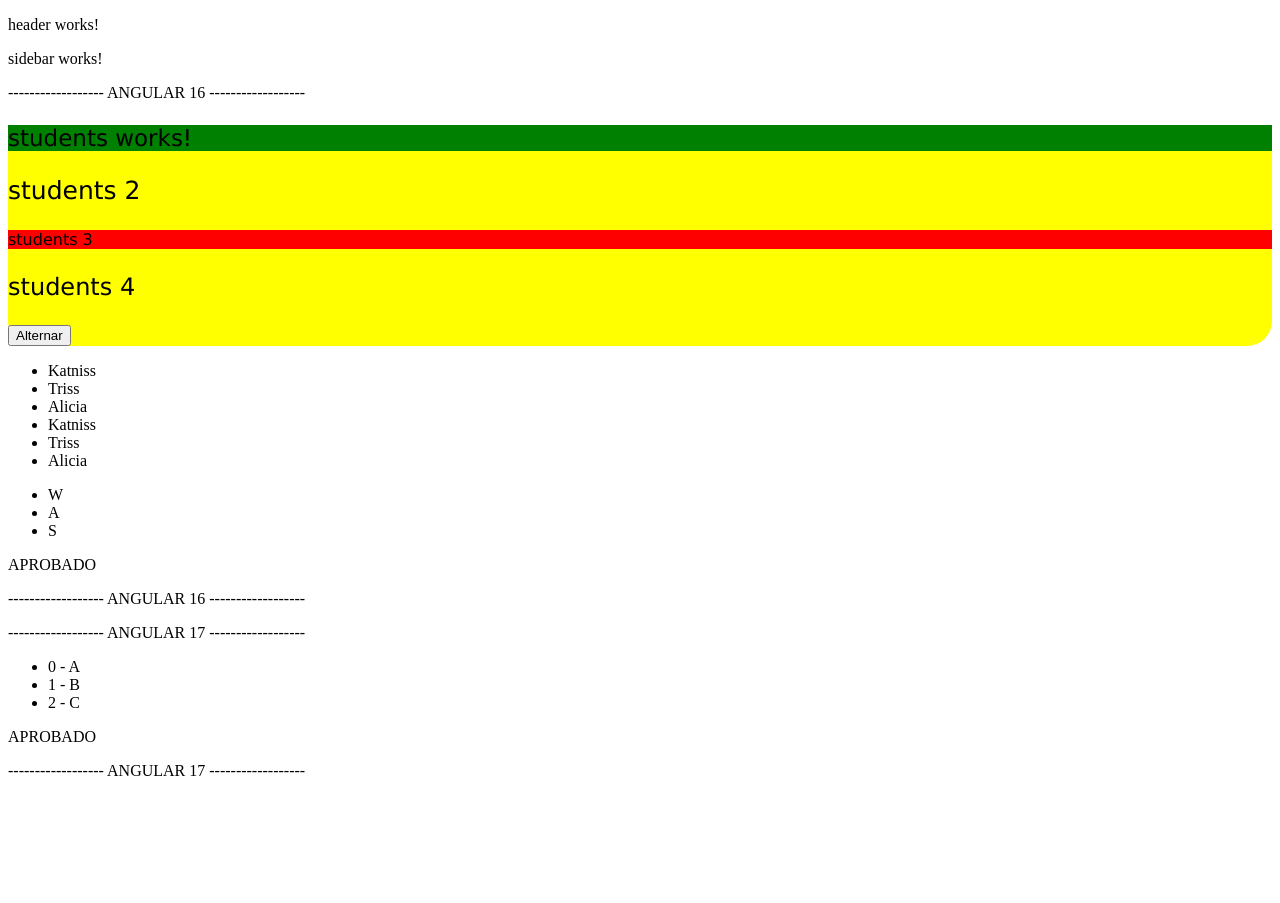
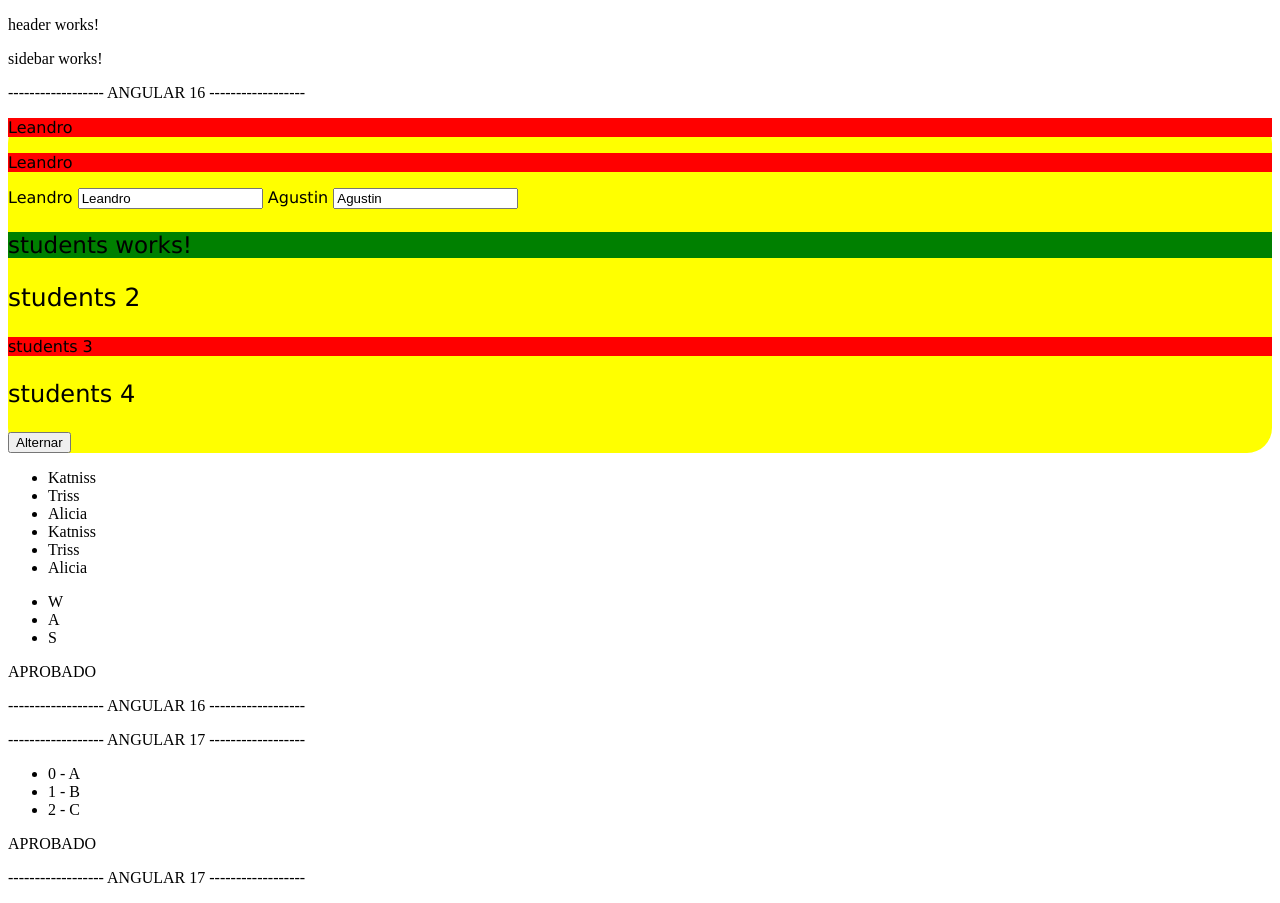
Before and after one commit to VictoriaIleanaRodriguezMora/angular_proyecto, an Angular app: page / in a window 1280 px wide. Before the commit the page ends 800 px from the top, so only its background shows below. Built offline with nearby package versions, Linux system fonts and the light colour scheme.

Commit message:
data binding

```diff
--- a/src/app/components/students/students.component.html
+++ b/src/app/components/students/students.component.html
@@ -4,6 +4,25 @@
 
 <div appStudents>
 
+    <!-- Si yo no pongo los corchetes en [ngClass], la comunicacion sigue siendo de Padre a Hijo. Si yo no pongo los corchetes, por defecto es comunicación de Padre a Hijo  -->
+
+    <!-- Entonces cuando sí y cuando no van los corchetes? Cuando lo que yo quiero enviar al elemento es un String no hace falta ponert los [] porque por defecto el valor va a viajar como String. Pero si yo pongo los [], lo que va en las comillas, ya no es un String y pasa a ser una expresión de Js. Entonces "error", se interpreta como una variable, y como no hay una variable error en mi Clase, da error. ENtonces si quiero que vaya como un String si tendría que ponerlo así "'error'" -->
+
+    <p ngClass="error">{{nombre}}</p>
+    <p [ngClass]="'error'">{{nombre}}</p>
+
+    <!-- Si en el navegador yo cambio el valor del input, se cambia en la variable tambien -->
+    <!-- Por que estoy escuchando el valor que emite el ngModel y a la vez la variable está actualizando el input. Están enlazados ida y vuelta -->
+
+    {{nombre}}
+    <input [(ngModel)]="nombre" type="text" />
+
+
+    <!-- El input no modifica la variable, por que el enlace es de Padre a Hijo. Y el input, es hijo del componente: students.component.html -->
+    {{nombre2}}
+    <input [ngModel]="nombre2" type="text" />
+
+    <!-- Cuando al elemento se le pasa un ARGUMENTO, mediante el uso de corchetes, o el nombre de una directiva. Es SOLO EN UNA DIRECCION (ENTRADA) -->
     <p [ngClass]="true ? 'success' : 'error'" [ngStyle]="{fontSize: myFontSize + 'px' }">students works!</p>
 
     <p [ngStyle]="{fontSize: myFontSize2 }">students 2</p>
@@ -12,7 +31,8 @@
 
     <p [style.font-size]="size ? 'x-large' : 'smaller' ">students 4</p>
 
-<button (click)="toggleError()" type="button" >Alternar</button>
+    <!-- Escuchando en una sola DIRECCION (SALIDA). Porque el boton solo está emitiendo un evento -->
+    <button (click)="toggleError()" type="button">Alternar</button>
 
 </div>
 
@@ -42,7 +62,7 @@
 <div [ngSwitch]="status">
     <div *ngSwitchCase="'APPROVED'">APROBADO</div>
     <div *ngSwitchCase="'REJECTED'">RECHAZADO</div>
-    <div *ngSwitchDefault >DESCONOCIDO</div>
+    <div *ngSwitchDefault>DESCONOCIDO</div>
 </div>
 
 
--- a/src/app/components/students/students.component.ts
+++ b/src/app/components/students/students.component.ts
@@ -6,6 +6,8 @@ import { Component } from '@angular/core';
   styleUrl: './students.component.css'
 })
 export class StudentsComponent {
+  nombre: String = 'Leandro'
+  nombre2: String = 'Agustin'
   status: String = 'APPROVED'
   loading: Boolean = true;
   myFontSize: Number = 23;
--- a/src/app/modules/students/students.module.ts
+++ b/src/app/modules/students/students.module.ts
@@ -2,13 +2,13 @@ import { NgModule } from '@angular/core';
 import { CommonModule } from '@angular/common';
 import { StudentsComponent } from '../../components/students/students.component';
 import { StudentsDirective } from '../../directives/students.directive';
-
+import { FormsModule } from '@angular/forms';
 
 
 @NgModule({
   declarations: [StudentsComponent, StudentsDirective],
   imports: [
-    CommonModule
+    CommonModule, FormsModule
   ],
   exports: [StudentsComponent]
 })
```
Lines whose indentation alone changed are shown as unchanged.
